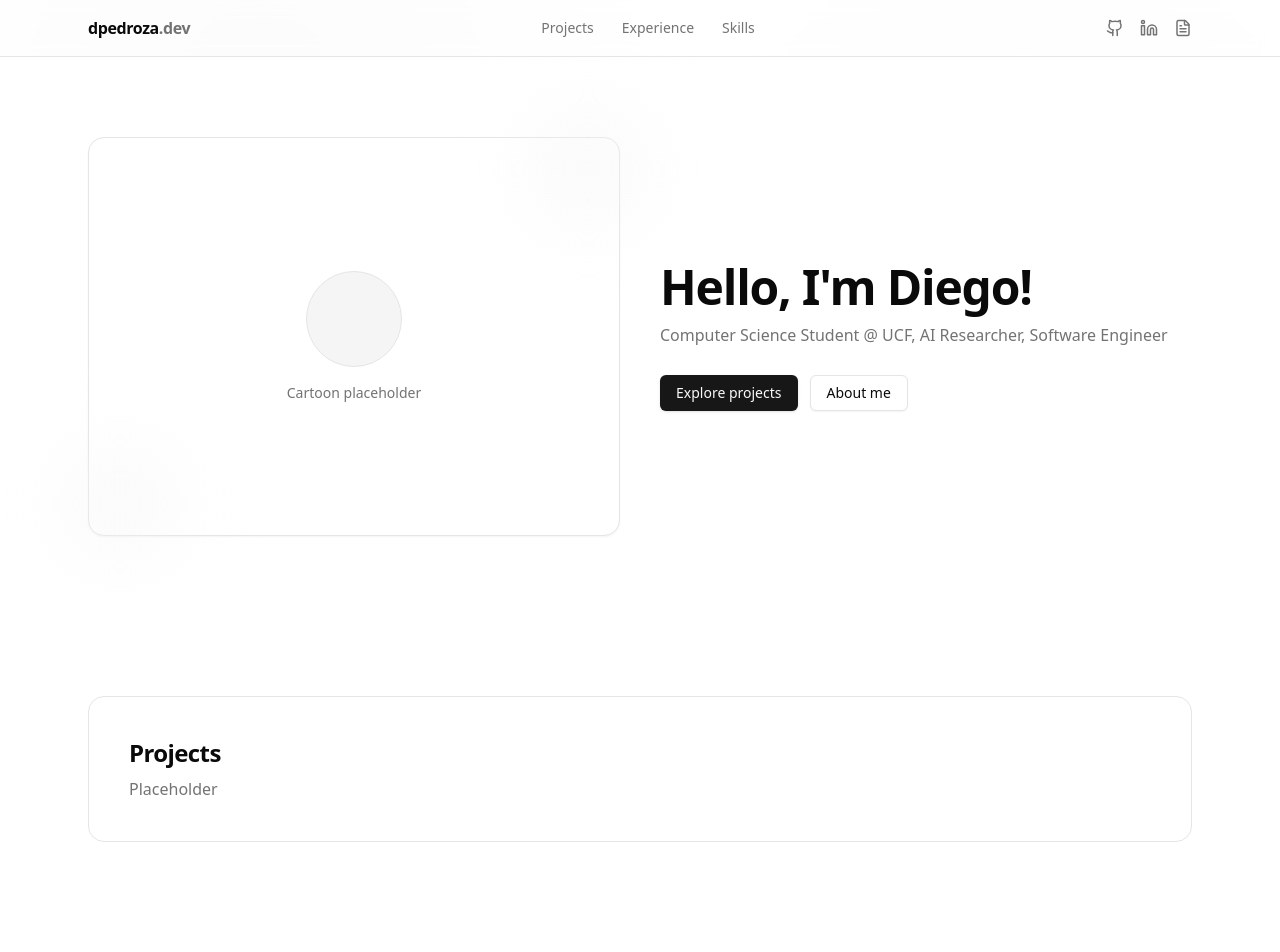
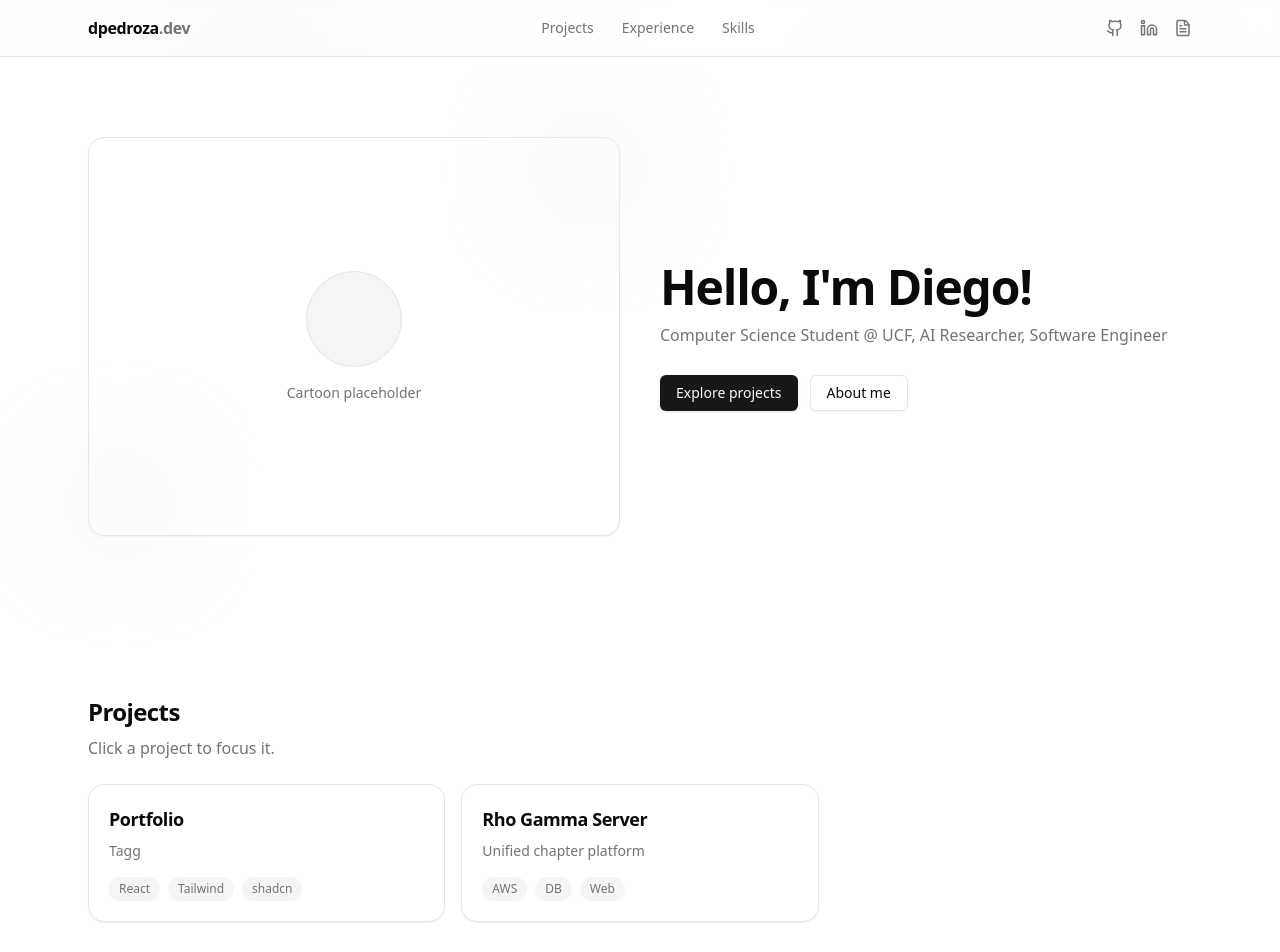
Before and after one commit to Diego5936/Portfolio, a React app in the folder client/: page / in a window 1280 px wide. Shown: the top 952 px of the page. Built offline with nearby package versions, Linux system fonts and the light colour scheme; the HTML template or start-up script is replaced by a standard one.

Commit message:
Begun project section

```diff
--- /dev/null
+++ b/client/src/components/projects/ProjectsSection.tsx
@@ -0,0 +1,122 @@
+import { useMemo, useState } from 'react';
+
+type Project = {
+    id: string;
+    title: string;
+    tag: string;
+    techs: string[];
+};
+
+export function ProjectsSection() {
+    const projects = useMemo<Project[]>(
+        () => [
+            {
+                id: "portfolio",
+                title: "Portfolio",
+                tag: "Tagg",
+                techs: ["React", "Tailwind", "shadcn"],
+            },
+            {
+                id: "rho-gamma",
+                title: "Rho Gamma Server",
+                tag: "Unified chapter platform",
+                techs: ["AWS", "DB", "Web"],
+            },
+        ], []
+    )
+
+    const [selectedId, setSelectedId] = useState<string | null>(null);
+    const selected = projects.find((p) => p.id === selectedId) ?? null;
+
+    return (
+        <section id="projects" className="py-14 sm:py-20">
+            <div className="mb-6">
+                <h2 className="text-2xl font-semibold tracking-tight">Projects</h2>
+                <p className="mt-2 text-muted-foreground">
+                    Click a project to focus it.
+                </p>
+            </div>
+
+            <div className="grid gap-4 sm:grid-cols-2 lg:grid-cols-3">
+                {projects.map((p) => (
+                    <button
+                        key={p.id}
+                        onClick={() => setSelectedId(p.id)}
+                        className="group text-left rounded-2xl border bg-card p-5 shadow-sm transition
+                                hover:-translate-y-1 hover:shadow-md focus:outline-none focus:ring-2 focus:ring-ring"
+                    >
+                        <div className="flex items-start justify-between gap-3">
+                            <h3 className="text-lg font-semibold tracking-tight">{p.title}</h3>
+                            <span className="text-xs text-muted-foreground opacity-0 transition group-hover:opacity-100">
+                                Open
+                            </span>
+                            </div>
+
+                            <p className="mt-2 text-sm text-muted-foreground">{p.tag}</p>
+
+                            <div className="mt-4 flex flex-wrap gap-2">
+                            {p.techs.map((t) => (
+                                <span
+                                    key={t}
+                                    className="rounded-full bg-muted px-2.5 py-1 text-xs text-muted-foreground"
+                                >
+                                    {t}
+                                </span>
+                            ))}
+                        </div>
+                    </button>
+                ))}
+            </div>
+
+            {selected && (
+                <>
+                    {/* Backdrop */}
+                    <div
+                        className="fixed inset-0 z-50 bg-black/50 backdrop-blur-sm"
+                        onClick={() => setSelectedId(null)}
+                    />
+
+                    {/* Pop-out card */}
+                    <div className="fixed inset-0 z-50 flex items-center justify-center p-4">
+                        <div
+                            className="w-full max-w-3xl rounded-2xl border bg-card p-6 shadow-xl
+                                        animate-in fade-in zoom-in-95"
+                            onClick={(e) => e.stopPropagation()}
+                        >
+                            <div className="flex items-start justify-between gap-4">
+                                <div>
+                                    <h3 className="text-2xl font-semibold tracking-tight">
+                                        {selected.title}
+                                    </h3>
+                                    <p className="mt-2 text-muted-foreground">{selected.tag}</p>
+                                </div>
+
+                                <button
+                                    onClick={() => setSelectedId(null)}
+                                    className="rounded-md px-3 py-2 text-sm text-muted-foreground hover:text-foreground"
+                                >
+                                    Close
+                                </button>
+                            </div>
+
+                            <div className="mt-5 flex flex-wrap gap-2">
+                                {selected.techs.map((t) => (
+                                <span
+                                    key={t}
+                                    className="rounded-full bg-muted px-2.5 py-1 text-xs text-muted-foreground"
+                                >
+                                    {t}
+                                </span>
+                                ))}
+                            </div>
+
+                            <div className="mt-6 rounded-xl bg-muted/40 p-4 text-sm text-muted-foreground">
+                                Details
+                            </div>
+                        </div>
+                    </div>
+                </>
+            )}
+        </section>
+    );
+}
--- a/client/src/pages/Home.tsx
+++ b/client/src/pages/Home.tsx
@@ -1,6 +1,7 @@
 import { Header } from "@/components/layout/Header";
 import { Layout } from "@/components/layout/Layout";
 import { Hero } from "@/components/home/Hero";
+import { ProjectsSection } from "@/components/projects/ProjectsSection";
 
 function SectionStub({ id, title }: { id: string; title: string }) {
   return (
@@ -23,7 +24,7 @@ export default function Home() {
         <main>
           <Hero />
 
-          <SectionStub id="projects" title="Projects" />
+          <ProjectsSection />
           <SectionStub id="skills" title="Skills" />
           <SectionStub id="resume" title="Resume" />
           <SectionStub id="about" title="About" />
```
